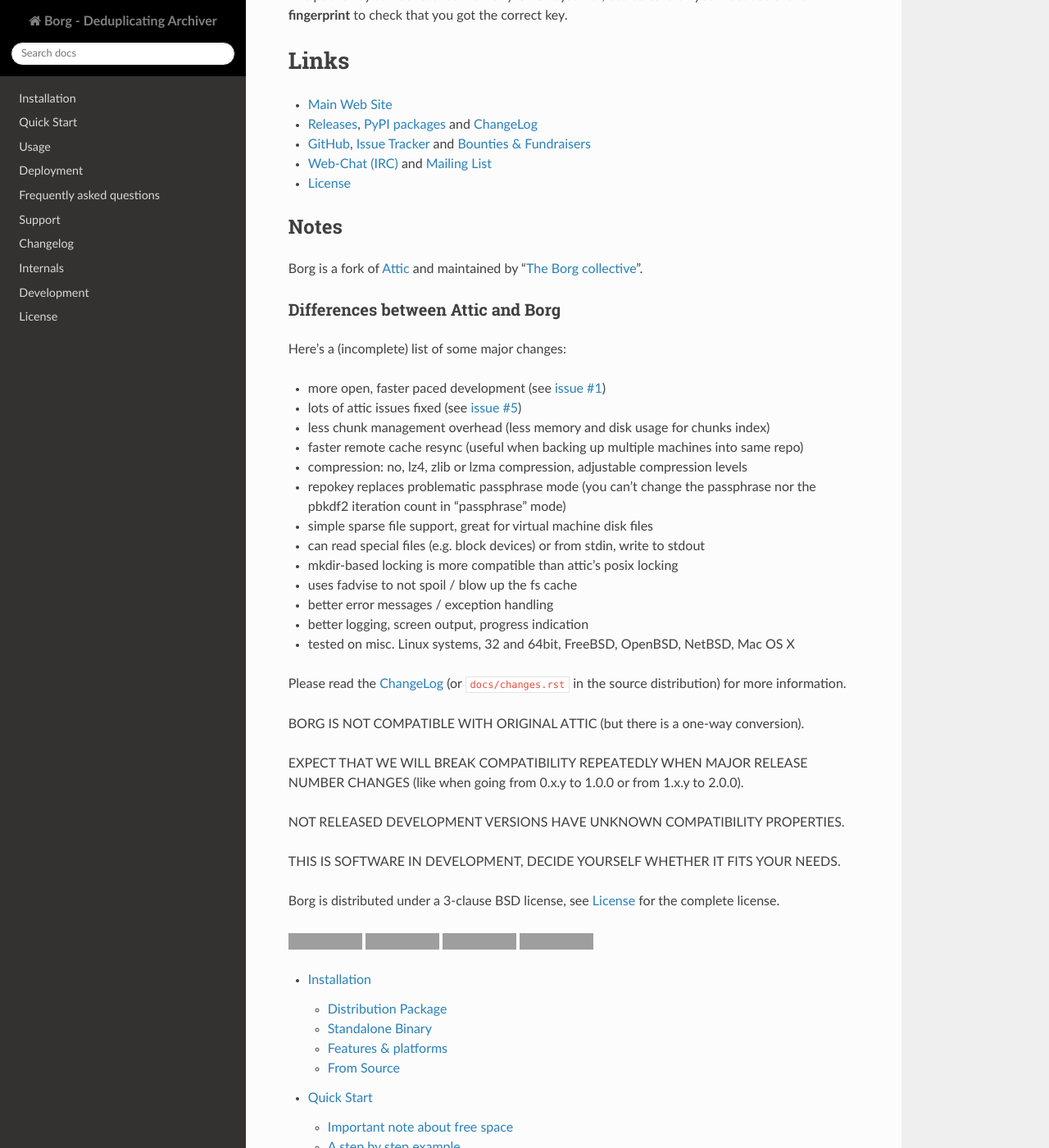
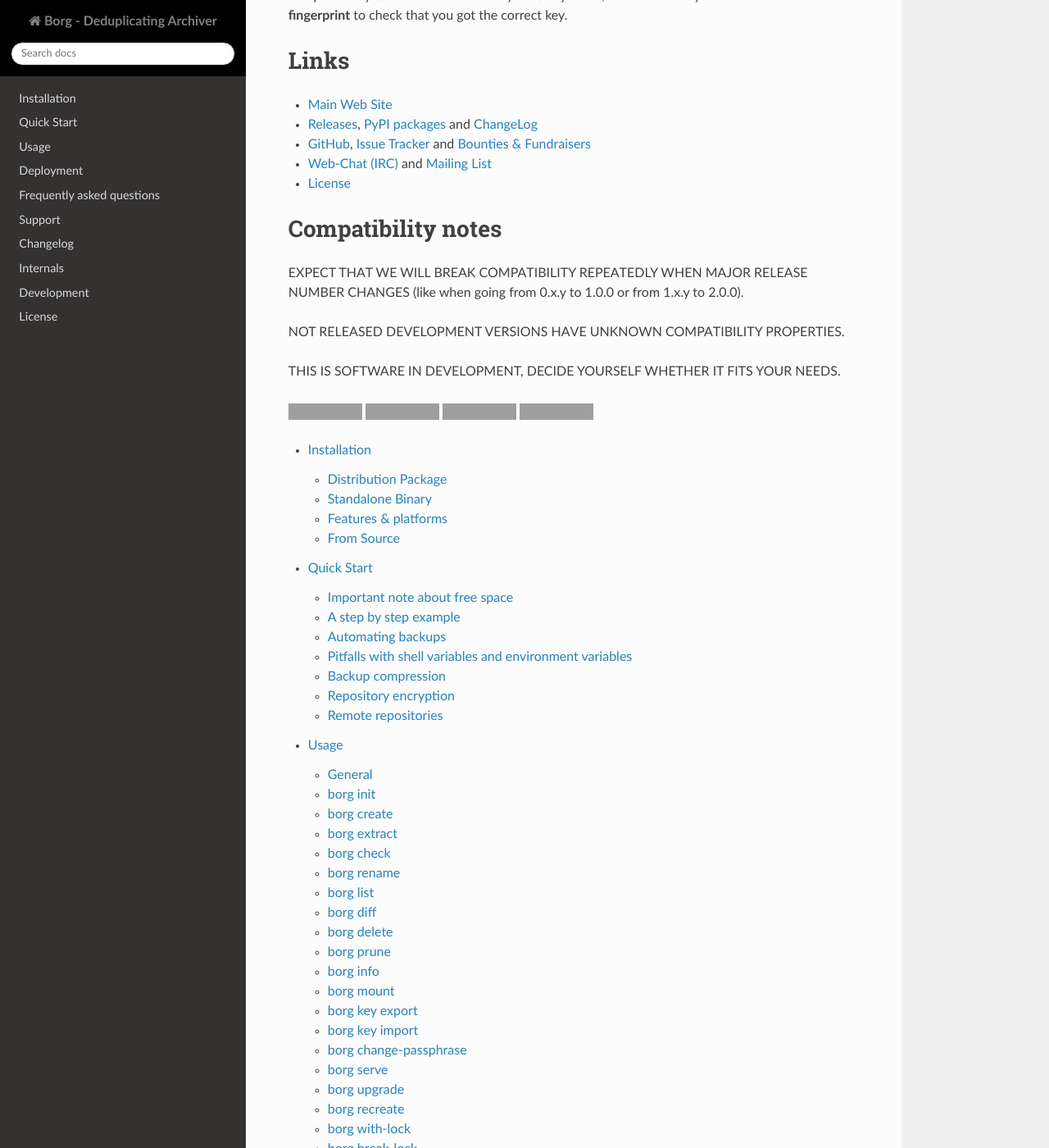
Before and after one commit to borgbackup/borg, a Sphinx documentation site: the page built from docs/index.rst, in a window 1280 px wide and 1400 px high, scrolled down 2995 px. Shown: the whole window at 82% size. Built offline with Sphinx 7.4.7 and the Read the Docs theme 2.0.0, drawn with Linux system fonts in a browser that asks for light colours; pages that are not in the unit, such as notebooks, are missing from menus; the version number could not be read and is left out; some of the changed text lies outside the part shown; grey boxes are pictures that could not be loaded.

Commit message:
move fork differences to FAQ
it seems now that the fork is more of historical value than a current
thing. people interested in the differences between borg and attic can
look in the FAQ, but I do not see why this is present in the README.

a new section regarding compatibility is created to keep that warning
in place.

```diff
--- a/README.rst
+++ b/README.rst
@@ -143,37 +143,8 @@
   `Mailing List <https://mail.python.org/mailman/listinfo/borgbackup>`_
 * `License <https://borgbackup.readthedocs.org/en/stable/authors.html#license>`_
 
-Notes
------
-
-Borg is a fork of `Attic`_ and maintained by "`The Borg collective`_".
-
-.. _Attic: https://github.com/jborg/attic
-.. _The Borg collective: https://borgbackup.readthedocs.org/en/latest/authors.html
-
-Differences between Attic and Borg
-~~~~~~~~~~~~~~~~~~~~~~~~~~~~~~~~~~
-
-Here's a (incomplete) list of some major changes:
-
-* more open, faster paced development (see `issue #1 <https://github.com/borgbackup/borg/issues/1>`_)
-* lots of attic issues fixed (see `issue #5 <https://github.com/borgbackup/borg/issues/5>`_)
-* less chunk management overhead (less memory and disk usage for chunks index)
-* faster remote cache resync (useful when backing up multiple machines into same repo)
-* compression: no, lz4, zlib or lzma compression, adjustable compression levels
-* repokey replaces problematic passphrase mode (you can't change the passphrase nor the pbkdf2 iteration count in "passphrase" mode)
-* simple sparse file support, great for virtual machine disk files
-* can read special files (e.g. block devices) or from stdin, write to stdout
-* mkdir-based locking is more compatible than attic's posix locking
-* uses fadvise to not spoil / blow up the fs cache
-* better error messages / exception handling
-* better logging, screen output, progress indication
-* tested on misc. Linux systems, 32 and 64bit, FreeBSD, OpenBSD, NetBSD, Mac OS X
-
-Please read the `ChangeLog`_ (or ``docs/changes.rst`` in the source distribution) for more
-information.
-
-BORG IS NOT COMPATIBLE WITH ORIGINAL ATTIC (but there is a one-way conversion).
+Compatibility notes
+===================
 
 EXPECT THAT WE WILL BREAK COMPATIBILITY REPEATEDLY WHEN MAJOR RELEASE NUMBER
 CHANGES (like when going from 0.x.y to 1.0.0 or from 1.x.y to 2.0.0).
@@ -181,8 +152,6 @@
 NOT RELEASED DEVELOPMENT VERSIONS HAVE UNKNOWN COMPATIBILITY PROPERTIES.
 
 THIS IS SOFTWARE IN DEVELOPMENT, DECIDE YOURSELF WHETHER IT FITS YOUR NEEDS.
-
-Borg is distributed under a 3-clause BSD license, see `License`_ for the complete license.
 
 |doc| |build| |coverage| |bestpractices|
 
```
Also changed, not shown: other parts of README.rst (+2 -2 lines), docs/faq.rst (+29 -0 lines).
